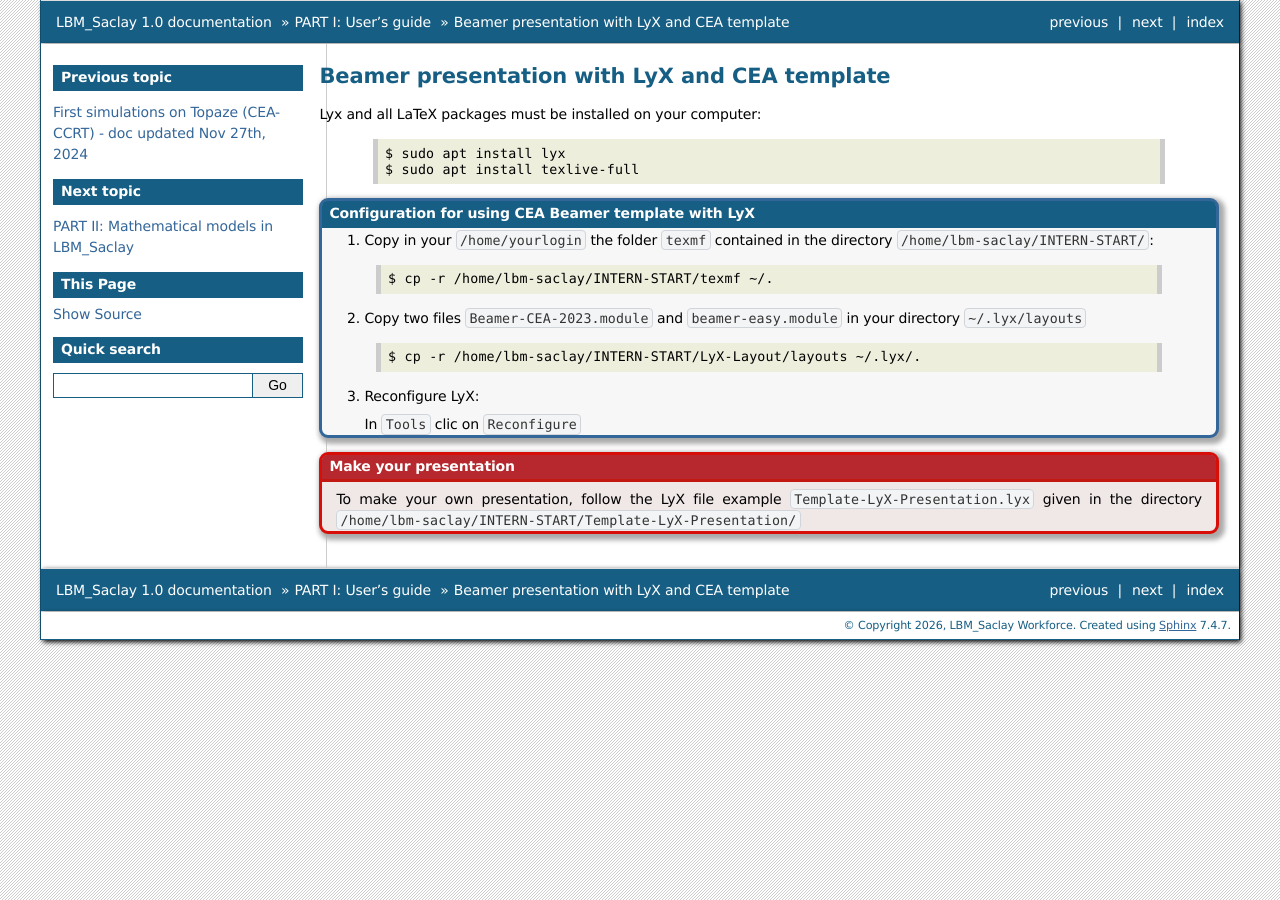
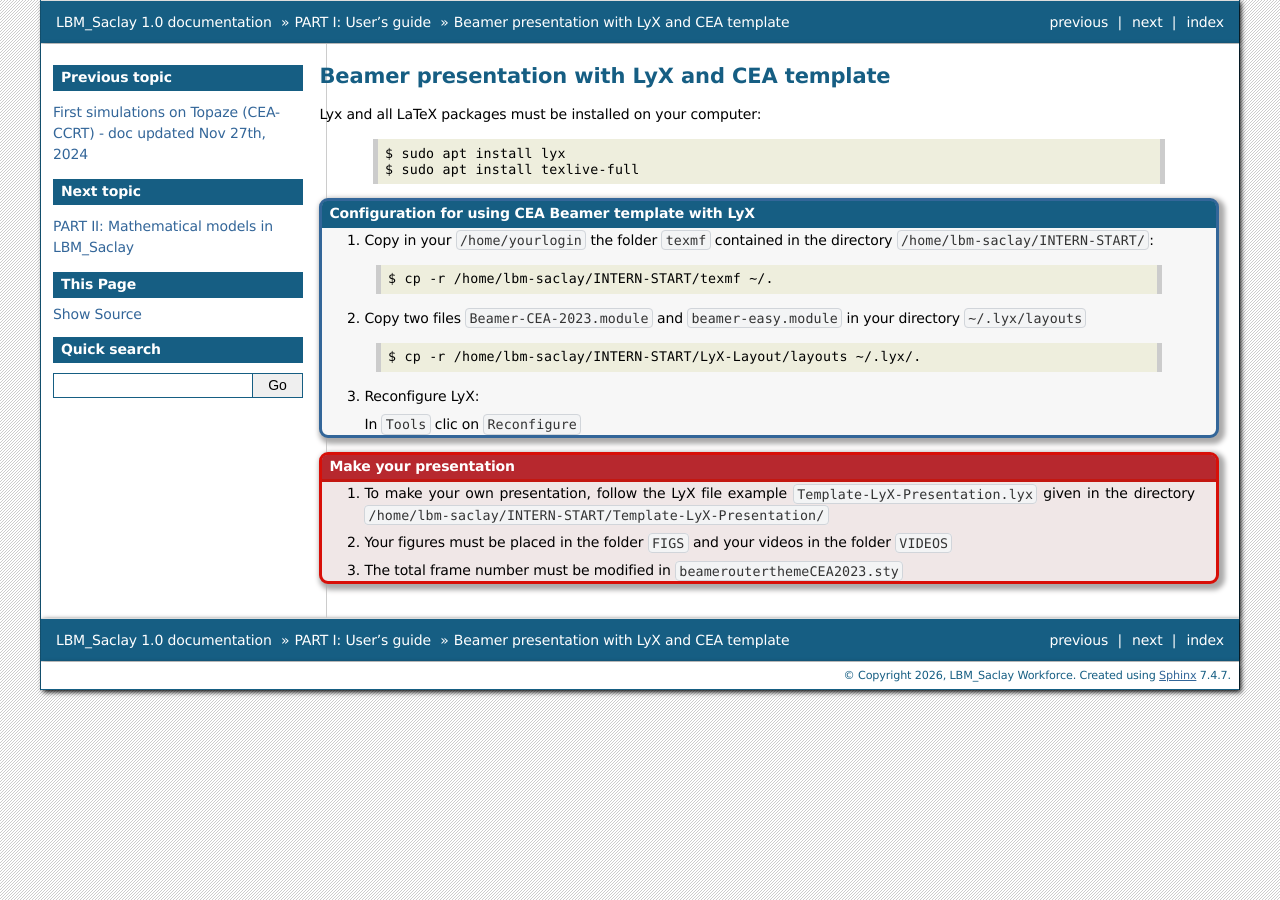
Before and after one commit to cea-lbm-saclay/LBM_Saclay_Documentation, a Sphinx documentation site: the page built from doc/src_doc/01_USER_GUIDE/PRESENTATION_BEAMER-LYX/Beamer-with-Lyx-CEA-Template.rst, in a window 1280 px wide. Built offline with Sphinx 7.4.7, drawn with Linux system fonts in a browser that asks for light colours.

Commit message:
Modif template LyX

```diff
--- a/doc/src_doc/01_USER_GUIDE/PRESENTATION_BEAMER-LYX/Beamer-with-Lyx-CEA-Template.rst
+++ b/doc/src_doc/01_USER_GUIDE/PRESENTATION_BEAMER-LYX/Beamer-with-Lyx-CEA-Template.rst
@@ -30,4 +30,8 @@ Lyx and all LaTeX packages must be installed on your computer:
 .. admonition:: Make your presentation
    :class: error
 
-   To make your own presentation, follow the LyX file example ``Template-LyX-Presentation.lyx`` given in the directory ``/home/lbm-saclay/INTERN-START/Template-LyX-Presentation/``
+   1. To make your own presentation, follow the LyX file example ``Template-LyX-Presentation.lyx`` given in the directory ``/home/lbm-saclay/INTERN-START/Template-LyX-Presentation/``
+
+   2. Your figures must be placed in the folder ``FIGS`` and your videos in the folder ``VIDEOS``
+
+   3. The total frame number must be modified in ``beamerouterthemeCEA2023.sty``
```
